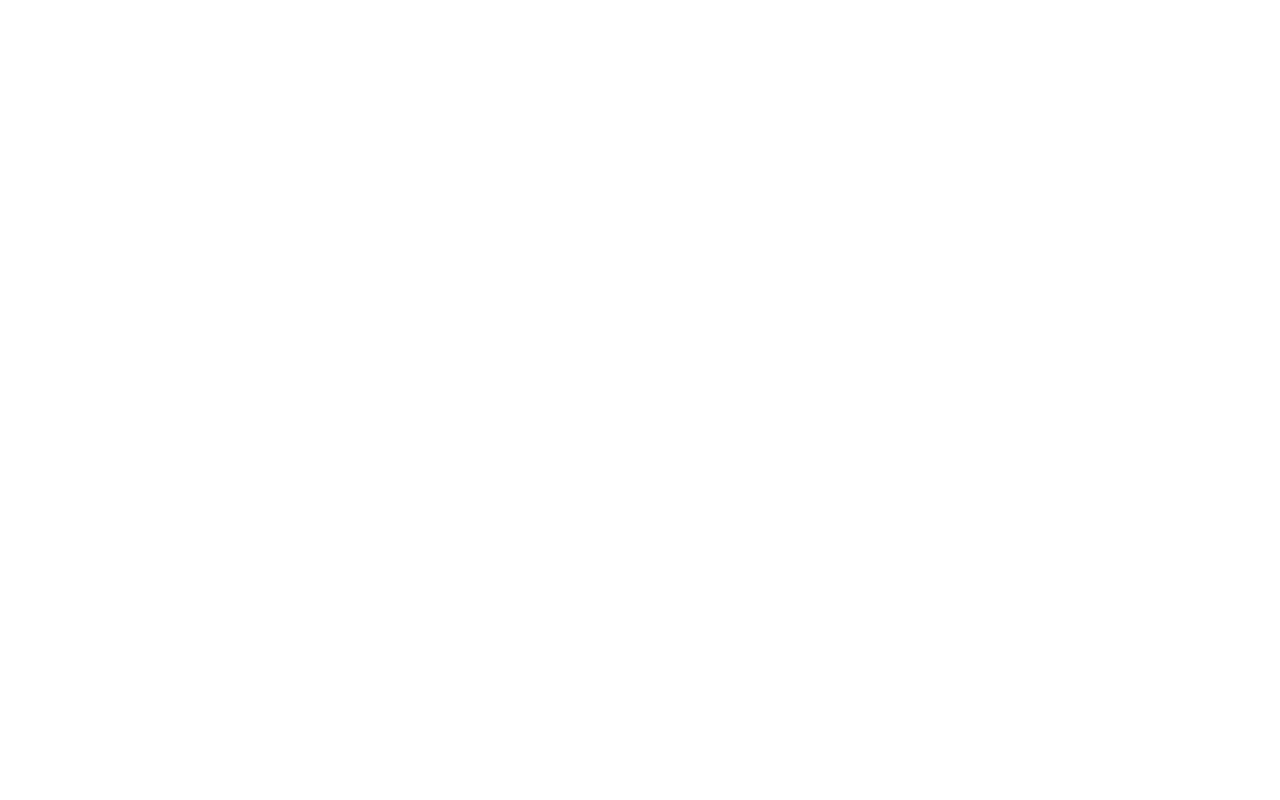
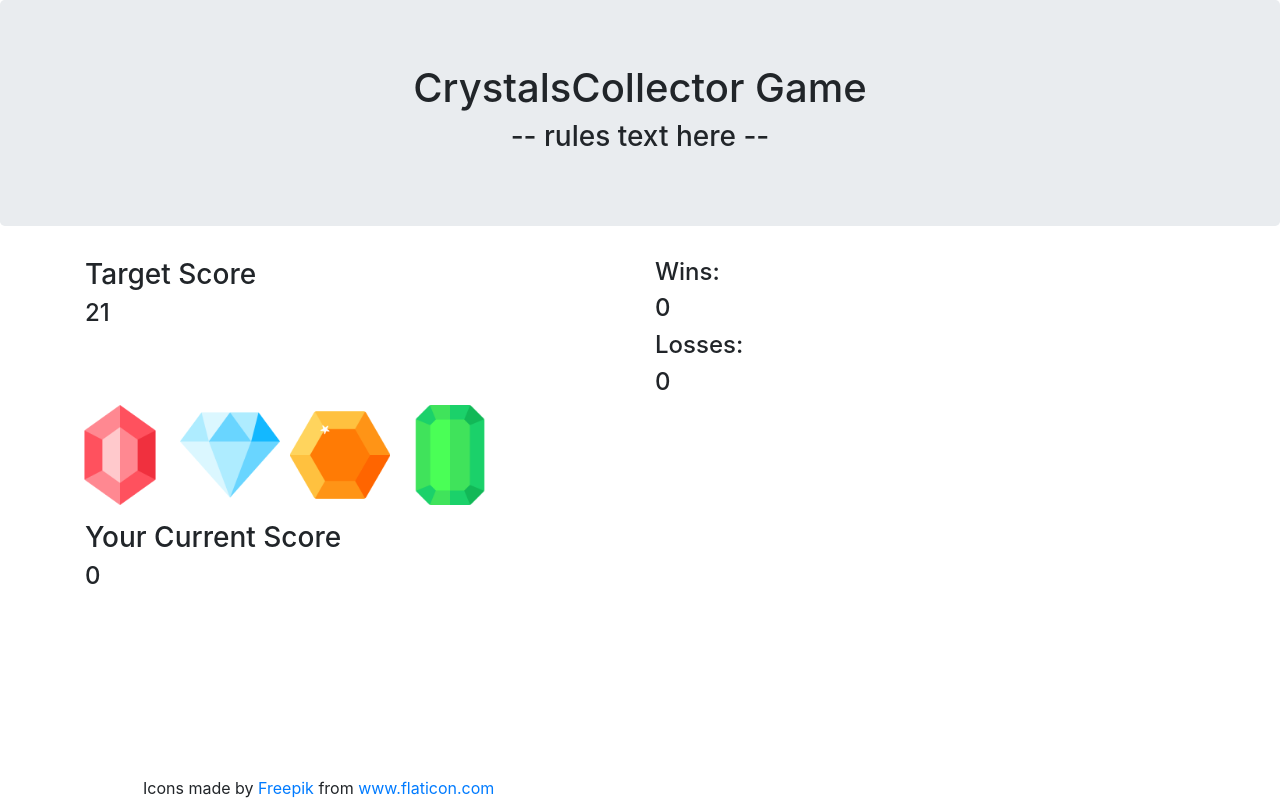
Before and after one commit to LVerane/Crystals-Collector-Game, a plain HTML site: page index.html in a window 1280 px wide. Drawn offline with nearby package versions, Linux system fonts and the light colour scheme; files that its build step writes are made by us from their sources.

Commit message:
css added, gem value generator and score count added, reset function added

```diff
--- a/assets/css/style.css
+++ b/assets/css/style.css
@@ -0,0 +1,14 @@
+img {
+    width: 100px;
+    margin-right: 10px;
+}
+
+img:last-child{
+    margin-right: 0;
+}
+
+footer {
+    position: fixed;
+    left: 10%; /* adjust this later to align with the page */
+    bottom: 0;
+ }
--- a/index.html
+++ b/index.html
@@ -6,10 +6,89 @@
     <meta http-equiv="X-UA-Compatible" content="ie=edge">
     <title>Document</title>
     <script src="https://cdnjs.cloudflare.com/ajax/libs/jquery/3.2.1/jquery.min.js"></script>
+    <link rel="stylesheet" href="assets/css/reset.css">
     <link rel="stylesheet" href="https://maxcdn.bootstrapcdn.com/bootstrap/4.0.0/css/bootstrap.min.css">
-    <link rel="stylesheet" href="style.css">
+    <link rel="stylesheet" href="assets/css/style.css">
 </head>
 <body>
 
+<div class="jumbotron">
+    <h1 class="text-center">CrystalsCollector Game</h1>
+    <h3 class="text-center">-- rules text here --</h3>
+</div>
+
+<div class="container">
+
+    <div class="row">
+        <div class="col">
+            <h3>Target Score</h3>
+            <h4 id="targetScore"></h4>
+        </div>
+        <div class="col">
+            <h4>Wins:</h4>
+            <h4>0</h4>
+            <h4>Losses:</h4>
+            <h4>0</h4>
+        </div>
+    </div>
+
+    <div class="row">
+        <img id="redGem" class="gem" src="assets/images/RedGem.png" alt="Red Gem">
+        <img id="blueGem" class="gem" src="assets/images/BlueGem.png" alt="Blue Gem">
+        <img id="yellowGem" class="gem" src="assets/images/YellowGem.png" alt="Yellow Gem">
+        <img id="greenGem" class="gem" src="assets/images/GreenGem.png" alt="Green Gem">
+    </div>
+
+    <div class="row">
+        <div class="col">
+            <h3 class="mt-3">Your Current Score</h3>
+            <h4 id="currentScore"></h4>
+        </div>
+    </div>
+
+</div>
+
+<footer class="container">
+    <div>Icons made by <a href="https://www.flaticon.com/authors/freepik" title="Freepik">Freepik</a> from <a href="https://www.flaticon.com/" title="Flaticon">www.flaticon.com</a></div>
+</footer>
+
+<script type="text/javascript">
+
+    var userScore;
+    var gemValue;
+
+    function reset(){
+        // number to be guessed is between 18 and 120
+        $("#targetScore").html(Math.floor(Math.random()*103)+18);
+        console.log($("#targetScore").html());
+        $("#currentScore").html(0);
+        console.log($("#currentScore").html());
+        $("#redGem").val(Math.ceil(Math.random()*12));
+        console.log($("#redGem").val());
+        $("#blueGem").val(Math.ceil(Math.random()*12));
+        console.log($("#blueGem").val());
+        $("#yellowGem").val(Math.ceil(Math.random()*12));
+        console.log($("#yellowGem").val());
+        $("#greenGem").val(Math.ceil(Math.random()*12));
+        console.log($("#greenGem").val());
+        userScore = 0;
+    }
+
+    reset();
+
+    $(document).ready(function() {
+
+        $(".gem").on("click", function(){
+            gemValue = parseInt($(this).val());
+            console.log(gemValue);
+            userScore = userScore + gemValue;
+            $("#currentScore").html(userScore);
+            console.log(userScore);
+        });
+
+    });
+
+</script>
+
 </body>
 </html>
```
Also changed, not shown: assets/images/BlueGem.png (added), assets/images/GreenGem.png (added), assets/images/RedGem.png (added), assets/images/YellowGem.png (added).
